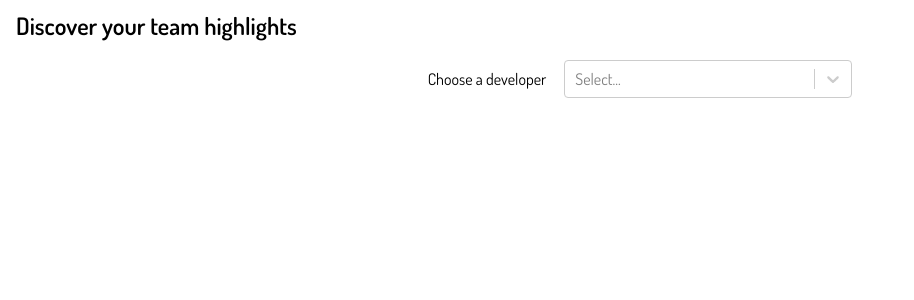
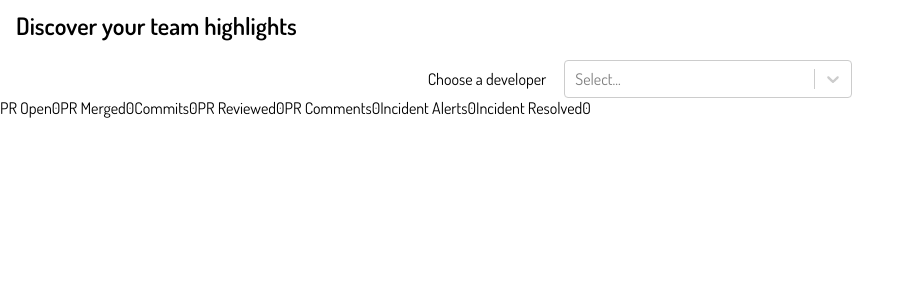
Before and after one commit to raj5036/devdynamics-assignment, a React (Vite) app: page / in a window 1280 px wide. Shown: the top 300 px of the page, without its empty margins (0-914 px from the left). Built offline with nearby package versions, Linux system fonts and the light colour scheme.

Commit message:
Created ActivityItem component & other related changes

```diff
--- a/src/App.tsx
+++ b/src/App.tsx
@@ -3,6 +3,10 @@ import Select from 'react-select'
 import { MockAPI } from './lib/ApiClient'
 import { Developer } from './lib/Types'
 import './App.css'
+import ActivityItem from './components/ActivityItem/ActivityItem'
+
+const ActivityTypes: Array<string> = ['PR Open', 'PR Merged', 'Commits', 'PR Reviewed', 'PR Comments',
+  'Incident Alerts', 'Incident Resolved']
 
 function App() {
   const [appData, setAppData] = useState<any>(null)
@@ -10,7 +14,9 @@ function App() {
     name: '',
     activeDays: null,
     dayWiseActivity: [],
-    totalActivity: []
+    totalActivity: ActivityTypes.map((activity: string) => {
+      return {name: activity, value: 0}
+    })
   })
 
   useEffect(() => {
@@ -22,7 +28,7 @@ function App() {
       .catch(error => {
         console.error('API call error', error)
       })
-  }, [appData])
+  }, [])
 
   const getCurrentDevData = (key: string, name: string) => {
     const currentDevData = appData.data.AuthorWorklog.rows.find((row: any) => row.name === name)
@@ -60,7 +66,13 @@ function App() {
         </div>
 
         <div className='totalActivityContainer'>
-
+          {currentDev.totalActivity.map((activity: any, index: number) => {
+            return <ActivityItem
+              key={index}
+              title={activity.name}
+              value={activity.value}
+            />
+          })}
         </div>
       </div>
       }
--- /dev/null
+++ b/src/components/ActivityItem/ActivityItem.css
@@ -0,0 +1,3 @@
+.activityItemContainer {
+
+}
--- /dev/null
+++ b/src/components/ActivityItem/ActivityItem.tsx
@@ -0,0 +1,16 @@
+import React from 'react'
+import './ActivityItem.css'
+
+interface PropTypes {
+	title: string,
+	value: number,
+}
+
+const ActivityItem: React.FC<PropTypes>  = ({title, value}) => {
+	return (<div className='activityItemContainer'>
+		{title}
+		{value}
+	</div>)
+}
+
+export default ActivityItem
```
Also changed, not shown: src/lib/Utils.ts (added).
